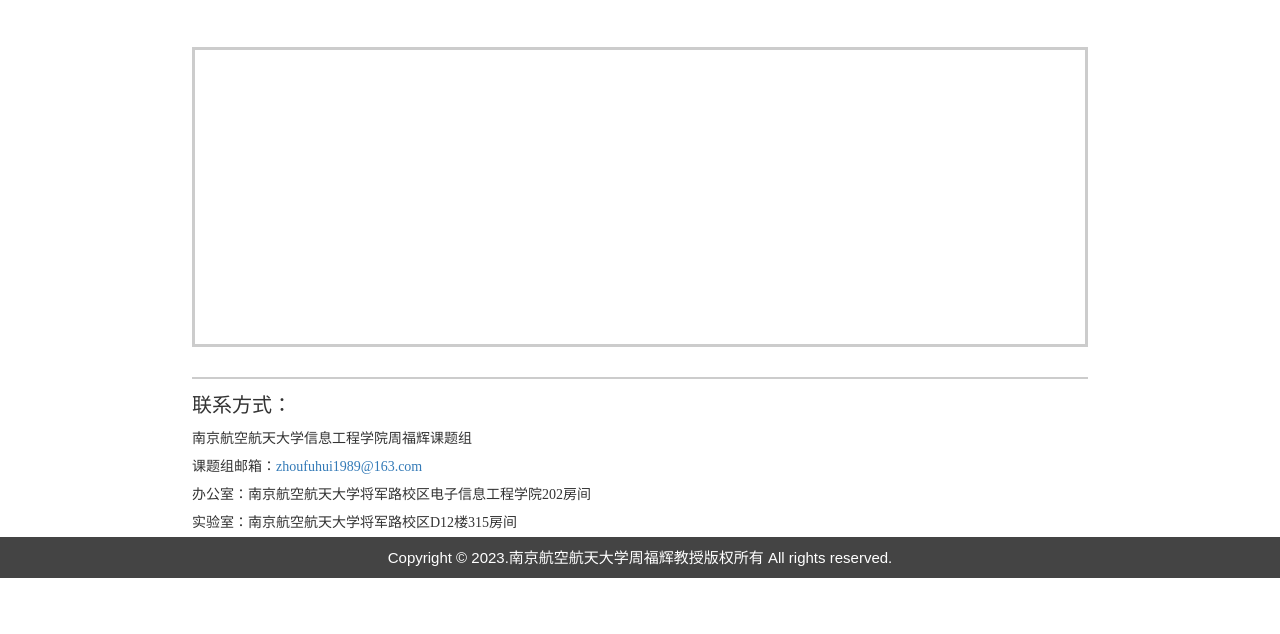
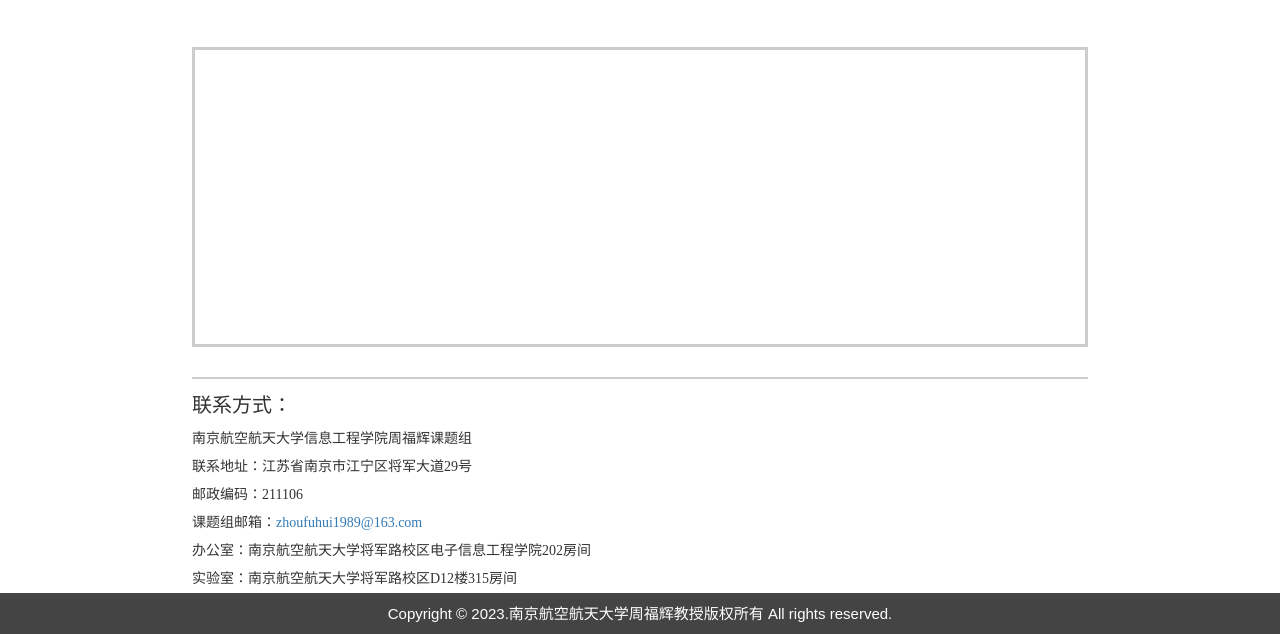
Before and after one commit to Soxipho/research_page, a plain HTML site: page contact.html in a window 1280 px wide. Shown: the part 221-855 px from the top of the page. Before the commit the page ends 800 px from the top, so only its background shows below. Drawn offline with Linux system fonts and the light colour scheme; a script that the page names is missing; a web font is replaced by a local one.

Commit message:
补充了地址与邮编

```diff
--- a/contact.html
+++ b/contact.html
@@ -243,6 +243,8 @@
             </div>
             <div style="line-height: 200%;">
                 <p>南京航空航天大学信息工程学院周福辉课题组 </p>
+                <p>联系地址：江苏省南京市江宁区将军大道29号 </p>
+                <p>邮政编码：211106</p>
             </div>
             <div style="line-height: 200%;">
                 <p>课题组邮箱：<a style="color: #337ab7;" href="mailto:zhoufuhui1989@163.com">zhoufuhui1989@163.com</a></p>
```
